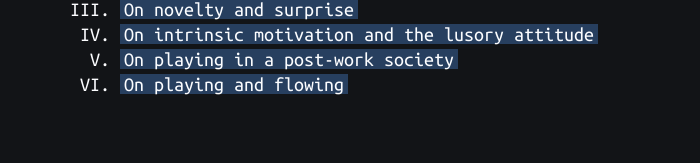
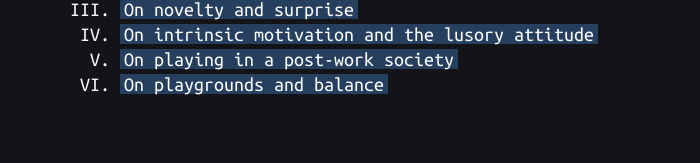
Before and after one commit to jackyzha0/play, a Next.js app: page / in a window 1280 px wide. Shown: the part 765-928 px from the top of the page, without its empty margins (288-988 px from the left). Built offline with nearby package versions, Linux system fonts and the light colour scheme.

Commit message:
change title of essay

```diff
--- a/pages/index.js
+++ b/pages/index.js
@@ -13,7 +13,7 @@ export default function Home() {
         <li><Link href="/life-of-a-player"><a>On novelty and surprise</a></Link></li>
         <li><Link href="/lusory-attitude"><a>On intrinsic motivation and the lusory attitude</a></Link></li>
         <li><Link href="/play-to-win"><a>On playing in a post-work society</a></Link></li>
-        <li><Link href="/local-abundance"><a>On playing and flowing</a></Link></li>
+        <li><Link href="/local-abundance"><a>On playgrounds and balance</a></Link></li>
       </ol>
     </div>
     <Page dialogue={pt2} active="G" includeHeader={false} includeFooter={false} />
```
